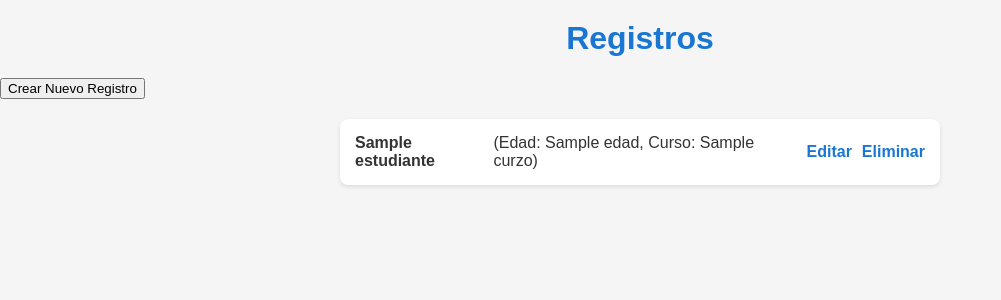
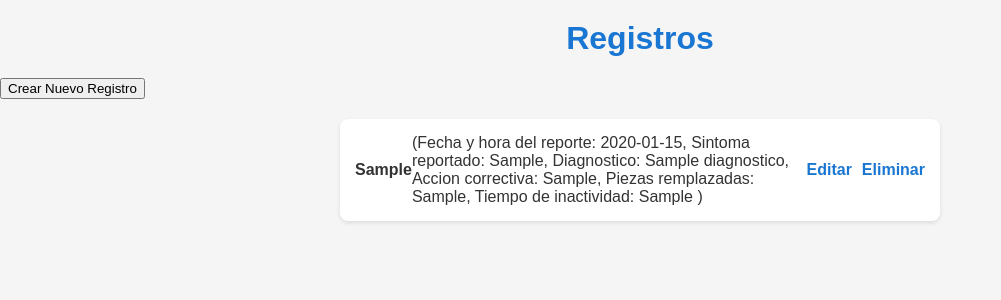
Before and after one commit to ViewedRapier708/5IV8_DelenaCaballeroJoseRoberto_PWP, a Node server app: template 16 Crud de la bitacora/views/index.ejs in a window 1280 px wide. Shown: the top 300 px of the page, without its empty margins (0-1001 px from the left). Run offline with Node 20, Linux system fonts and the light colour scheme; the template is opened without the code that fills it: most values are stand-ins (such as "Sample title", 1, 10 or a date in 2020).

Commit message:
Interfaz para los registros

```diff
--- a/16 Crud de la bitacora/app.js
+++ b/16 Crud de la bitacora/app.js
@@ -13,6 +13,7 @@ const express = require('express');
 const mysql = require('mysql2');
 const bodyParser = require('body-parser');
 const ejs = require('ejs');
+const path = require('path');
 require('dotenv').config({path: './.env'});
 const app = express();
 const port = 3100;
@@ -23,7 +24,7 @@ const bd = mysql.createConnection({
     host: process.env.BD_HOST || 'localhost',
     user: process.env.BD_USER || 'root',
     password: process.env.BD_PASSWORD || 'n0m3l0',
-    database: process.env.BD_NAME || 'bd_mantenimiento_correctivo'
+    database: process.env.BD_NAME || 'bitacora'
 });
 bd.connect((error) => {
     if (error) {
@@ -40,10 +41,12 @@ app.use(bodyParser.json());
 //tenemos que configurar las vistas que se van ejecutar
 app.set('view engine', 'ejs');
 //donde se encuentra el directorio de dichas vistas
-app.set('views', __dirname + '/views');
+// donde se encuentra el directorio de dichas vistas
+app.set('views', path.join(__dirname, 'views'));
 
-//para la carga de imagenes, css, multimedia, etc es necesario configurar una carpeta public, en la cual todos los recursos del proyecto se podran consumir
-app.use(express.static(__dirname + '/css'));
+// servir archivos estáticos (css) desde /css para que en las vistas puedas usar /css/archivo.css
+app.use('/css', express.static(path.join(__dirname, 'css')));
+
 
 //vamos a crear el crud de estudiantes a partir de rutas
 
@@ -135,12 +138,12 @@ app.post('/crearReporte/update/:id', (req, res) => {
          Piezas_remplazadas, Tiempo_de_inactividad }
     = req.body;
     const campos = [];
-    if (Id_equipo) campos.push(`Id_equipo = '${Id_equipo}'`);
-    if (Sintoma_reportado) campos.push(`Sintoma_reportado = '${Sintoma_reportado}'`);
-    if (Diagnostico) campos.push(`Diagnostico = '${Diagnostico}'`);
-    if (Accion_correctiva) campos.push(`Accion_correctiva = '${Accion_correctiva}'`);
-    if (Piezas_remplazadas) campos.push(`Piezas_remplazadas = '${Piezas_remplazadas}'`);
-    if (Tiempo_de_inactividad) campos.push(`Tiempo_de_inactividad = '${Tiempo_de_inactividad}'`);
+    if (Id_equipo && Id_equipo !== '') campos.push(`Id_equipo = '${Id_equipo}'`);
+    if (Sintoma_reportado && Sintoma_reportado !== '') campos.push(`Sintoma_reportado = '${Sintoma_reportado}'`);
+    if (Diagnostico && Diagnostico !== '') campos.push(`Diagnostico = '${Diagnostico}'`);
+    if (Accion_correctiva && Accion_correctiva !== '') campos.push(`Accion_correctiva = '${Accion_correctiva}'`);
+    if (Piezas_remplazadas && Piezas_remplazadas !== '') campos.push(`Piezas_remplazadas = '${Piezas_remplazadas}'`);
+    if (Tiempo_de_inactividad && Tiempo_de_inactividad !== '') campos.push(`Tiempo_de_inactividad = '${Tiempo_de_inactividad}'`);
 
     if (campos.length === 0) return res.status(400).send('No se proporcionaron campos para actualizar');
 
--- a/16 Crud de la bitacora/css/style.css
+++ b/16 Crud de la bitacora/css/style.css
@@ -106,7 +106,39 @@ ul li a:hover {
         }
 
         /* ----- CUANDO EL MODAL ESTÁ ACTIVO (ANIMACIÓN) ----- */
+        .modal.show {
+            display: flex; /* cuando está activo, mostramos como flex para centrar */
+        }
+
         .modal.show .modal-contenido {
             opacity: 1;
             transform: scale(1);
         }
+
+        /* Botones dentro del modal */
+        .modal-actions {
+            display: flex;
+            gap: 10px;
+            margin-top: 10px;
+            justify-content: flex-end;
+        }
+
+        .cerrar {
+            padding: 8px 12px;
+            border-radius: 6px;
+            border: none;
+            cursor: pointer;
+            font-weight: 600;
+        }
+
+        .btn-primary {
+            background: #1976d2;
+            color: #fff;
+        }
+
+        .btn-primary:hover { filter: brightness(0.93); }
+
+        .btn-secondary {
+            background: #e0e0e0;
+            color: #222;
+        }
--- a/16 Crud de la bitacora/views/index.ejs
+++ b/16 Crud de la bitacora/views/index.ejs
@@ -12,14 +12,21 @@
     <h1>Registros</h1>
     <button onclick="abrirModal()">Crear Nuevo Registro</button>
     <ul>
-        <% estudiantes.forEach(function(estudiante) { %>
+        <% registros.forEach(function(registro) { %>
             <li><strong>
-                    <%= estudiante.nombre %>
+                    <%= registro.Id_equipo %>
                 </strong>
-                (Edad: <%= estudiante.edad %>,
-                    Curso: <%= estudiante.curzo %>)
-                        <a href="/estudiantes/edit/<%= estudiante.id %>">Editar</a>
-                        <a href="/estudiantes/delete/<%= estudiante.id %>">Eliminar</a>
+
+                (Fecha y hora del reporte: <%= registro.Fecha_y_hora_reporte %>,
+                    Sintoma reportado: <%= registro.Sintoma_reportado %>,
+                    Diagnostico: <%= registro.Diagnostico %>,
+                    Accion correctiva: <%= registro.Accion_correctiva %>,
+                    Piezas remplazadas: <%= registro.Piezas_remplazadas %>,
+                    Tiempo de inactividad: <%= registro.Tiempo_de_inactividad %>
+                    )
+                        <a href="/estudiantes/edit/<%= registro.Id_registro
+                 %>">Editar</a>
+                        <a href="/estudiantes/delete/<%= registro.Id_registro %>">Eliminar</a>
             </li>
             <% }) ;%>
     </ul>
@@ -28,7 +35,7 @@
             <span class="cerrar" onclick="cerrarModal()">&times;</span>
 
             <h3>Crear Registro</h3>
-            <form action="/estudiantes" method="POST">
+            <form action="/crearReporte" method="POST">
                 <label>Id de equipo</label>
                 <input type="text" name="Id_equipo" required placeholder="Ingrese el id del equipo">
                 <label>Sintoma reportado</label>
@@ -41,22 +48,63 @@
                 <p>Nota: Ingrese los datos separados por comas</p>
                 <input type="text" name="Piezas_remplazadas" required placeholder="Ingrese las piezas remplazadas ">
                 <label>Tiempo de inactividad</label>
-                <input type="time" name="Tiempo_de_inactividad" required placeholder="Ingrese el tiempo de inactividad">
+                <input type="time" name="Tiempo_de_inactividad" required>
+
+                <!-- Acciones del modal -->
+                <div class="modal-actions">
+                    <button type="submit" class="btn btn-primary">Guardar</button>
+                    <button type="button" class="btn btn-secondary" onclick="cerrarModal()">Cancelar</button>
+                </div>
 
             </form>
 
         </div>
         <script>
+            function mostrarModal() {
+                const modal = document.getElementById('modal');
+                // Activamos la clase 'show' para animar la caja
+                modal.classList.add('show');
+            }
+
             function abrirModal() {
-                document.getElementById('modal').style.display = 'block';
+                const modal = document.getElementById('modal');
+                // usamos flex para centrar el modal
+                modal.style.display = 'flex';
+                // Necesitamos una reflow para que la animación funcione cuando cambiamos display
+                void modal.offsetWidth;
+                mostrarModal();
+                // mover foco al primer input para mejorar accesibilidad
+                const firstInput = modal.querySelector('input');
+                if (firstInput) firstInput.focus();
             }
 
             function cerrarModal() {
-                document.getElementById('modal').style.display = 'none';
+                const modal = document.getElementById('modal');
+                modal.classList.remove('show');
+                // esperar a que termine la transición y ocultar
+                setTimeout(() => {
+                    modal.style.display = 'none';
+                }, 200);
             }
-            function enviarFormulario() {
-                document.querySelector('.modal-contenido form').submit();
+            function cerrarModalclick() {
+                document.getElementById('modal').addEventListener('click', function(event) {
+                    if (event.target === this) {
+                        cerrarModal();
+                    }
+                });
             }
+            cerrarModalclick();
+
+            // Cerrar con tecla Escape
+            document.addEventListener('keydown', function (e) {
+                if (e.key === 'Escape') {
+                    const modal = document.getElementById('modal');
+                    // solo cerrar si está visible
+                    if (modal && modal.classList.contains('show')) {
+                        cerrarModal();
+                    }
+                }
+            });
         </script>
     </div>
 </body>
```
